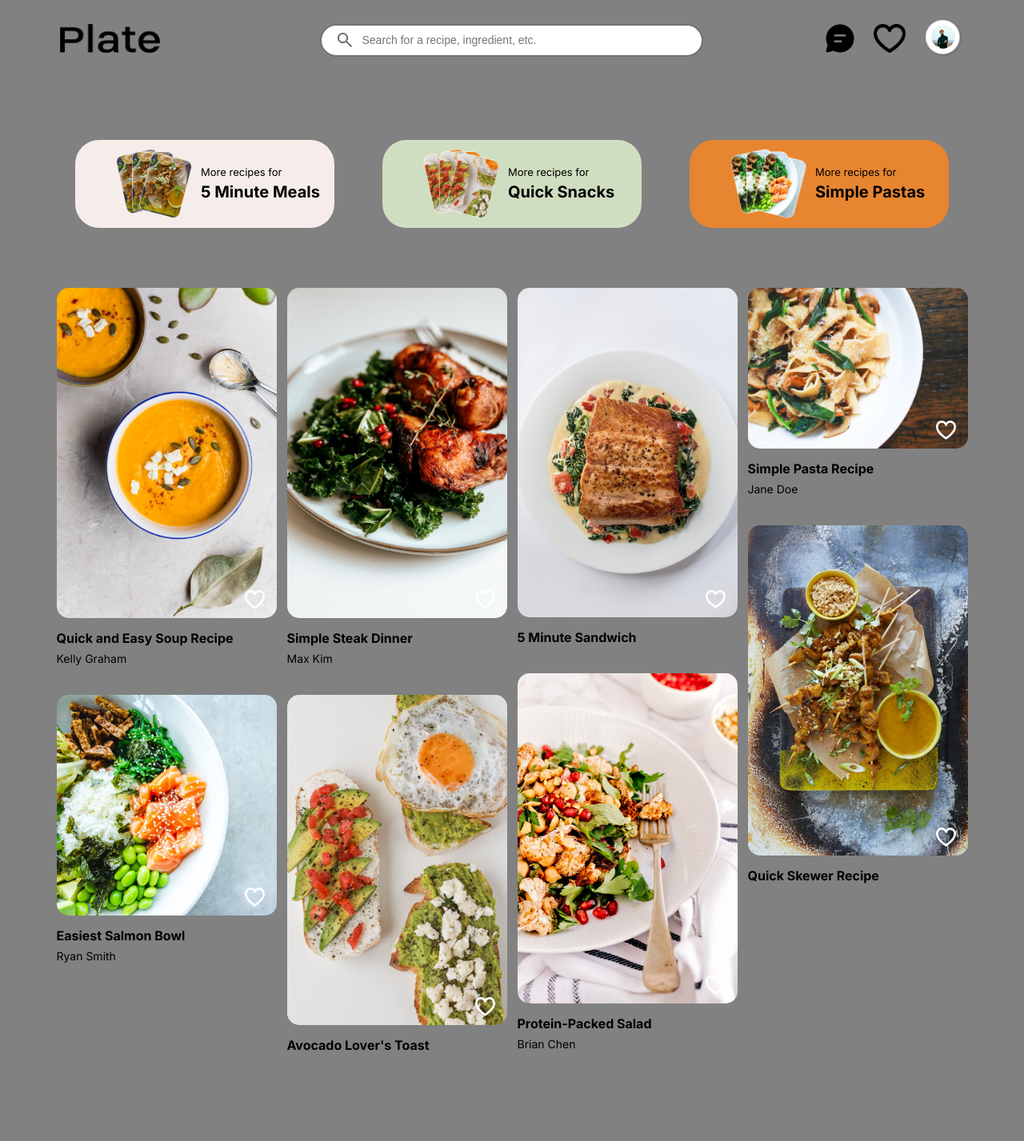
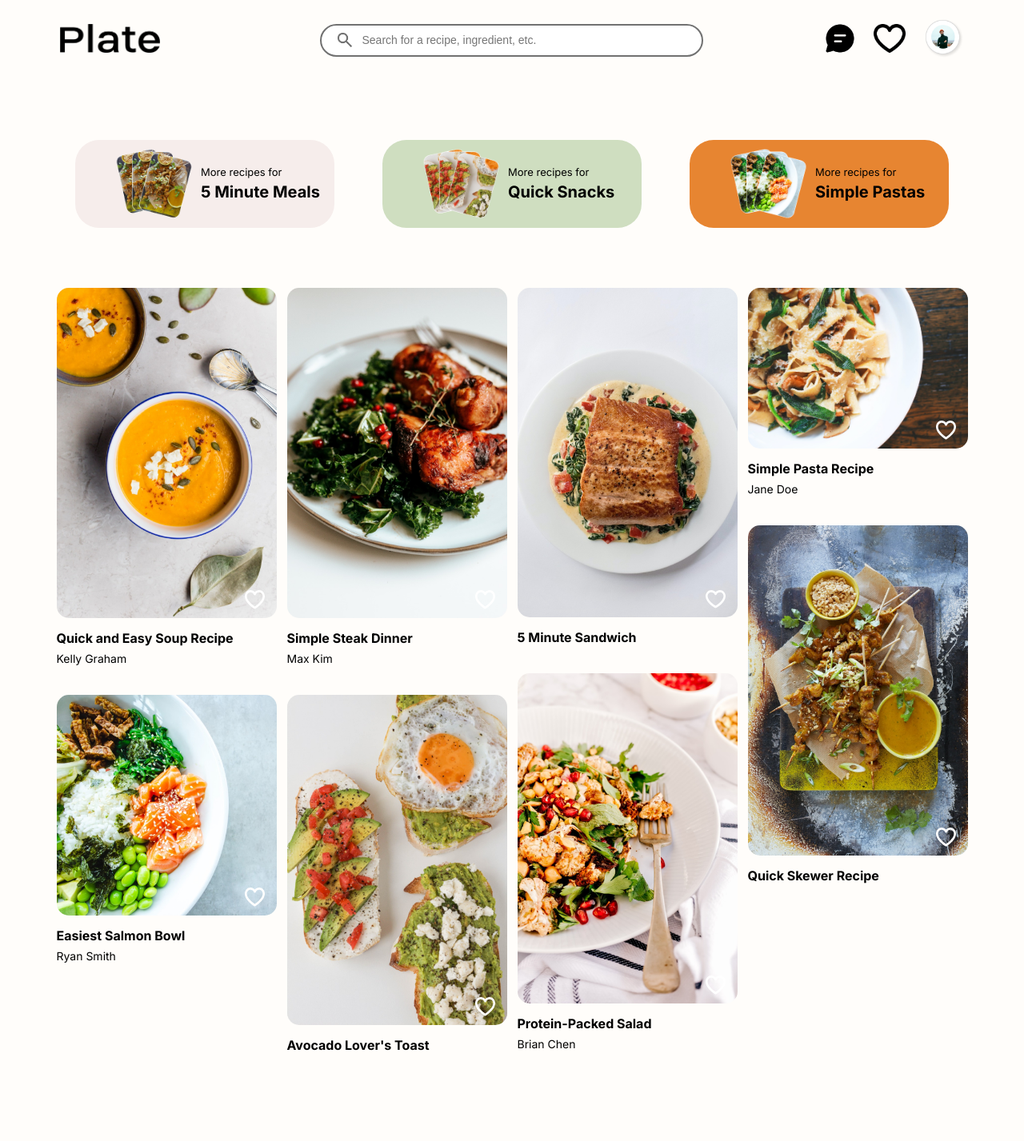
Before and after one commit to jayywang/plate, a PHP site: page /explore/explore.html in a window 1280 px wide. Shown: the whole page at 80% size. Run offline with PHP 8.4, Linux system fonts and the light colour scheme.

Commit message:
Update explore.css

```diff
--- a/css/explore.css
+++ b/css/explore.css
@@ -2,7 +2,7 @@
 body {
 	margin: 0px auto;
 	font-family: 'Inter', sans-serif;
-	background-color: #818181;
+	background-color: #FFFDFA;
 }
 .clearfloat {
 	clear: both;
```
